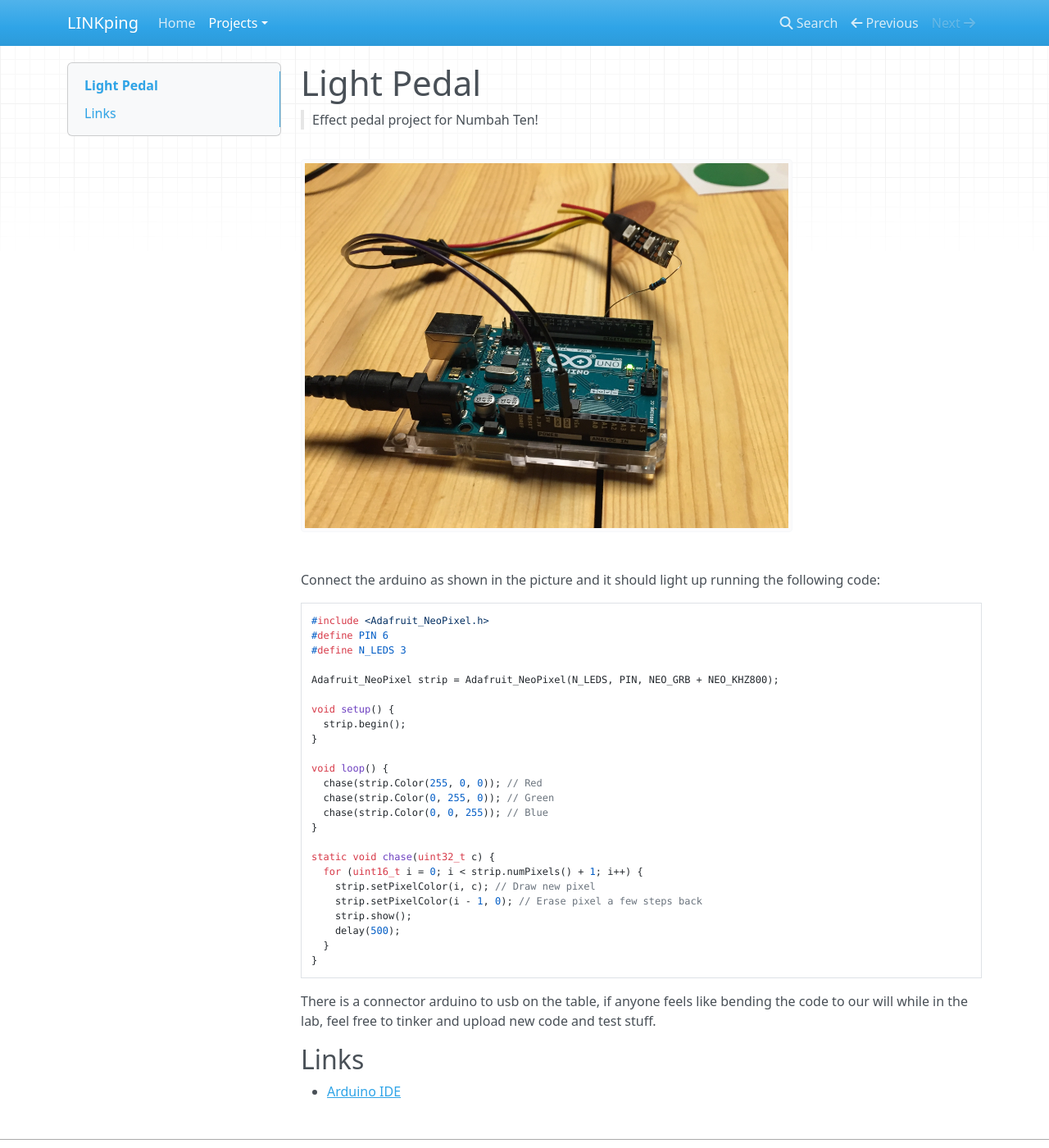
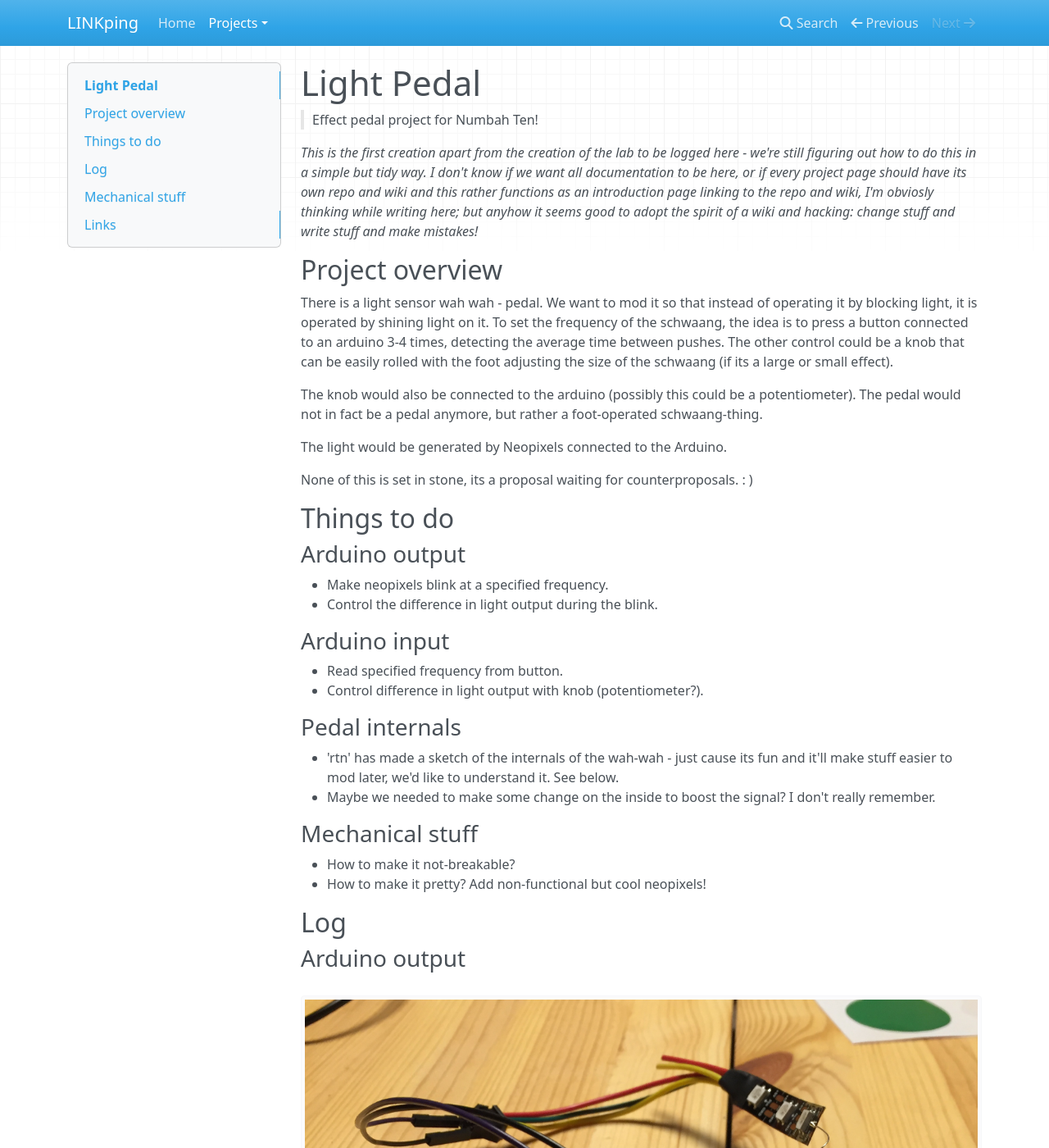
Before and after one commit to LINKPing/docs, an MkDocs documentation site: the page built from docs/projects/light-pedal.md, in a window 1280 px wide and 1400 px high. Shown: the whole window at 82% size. Built offline with MkDocs 1.6.1, drawn with Linux system fonts in a browser that asks for light colours; nearby versions of some CDN libraries; some of the changed text lies outside the part shown.

Commit message:
Edited Lightpedal project page.

```diff
--- a/docs/projects/light-pedal.md
+++ b/docs/projects/light-pedal.md
@@ -2,7 +2,48 @@
 
 > Effect pedal project for Numbah Ten!
 
-![Image](lights_arduino.jpeg){: width=600px}
+*This is the first creation apart from the creation of the lab to be logged here - we're still figuring out how to do this in a simple but tidy way.*
+*I don't know if we want all documentation to be here, or if every project page should have its own repo and wiki and this rather functions as an introduction page
+linking to the repo and wiki, I'm obviosly thinking while writing here; but anyhow it seems good to adopt the spirit of a wiki and hacking: change stuff and write stuff
+and make mistakes!*
+
+## Project overview
+There is a light sensor wah wah - pedal. We want to mod it so that instead of operating it by blocking light, it is operated by shining light on it.
+To set the frequency of the schwaang, the idea is to press a button connected to an arduino 3-4 times, detecting the average time between pushes.
+The other control could be a knob that can be easily rolled with the foot adjusting the size of the schwaang (if its a large or small effect).
+
+The knob would also be connected to the arduino (possibly this could be a potentiometer).
+The pedal would not in fact be a pedal anymore, but rather a foot-operated schwaang-thing.
+
+The light would be generated by Neopixels connected to the Arduino.
+
+None of this is set in stone, its a proposal waiting for counterproposals. : )
+
+
+
+## Things to do
+
+### Arduino output
+* Make neopixels blink at a specified frequency.
+* Control the difference in light output during the blink.
+
+### Arduino input
+* Read specified frequency from button.
+* Control difference in light output with knob (potentiometer?).
+
+### Pedal internals
+* 'rtn' has made a sketch of the internals of the wah-wah - just cause its fun and it'll make stuff easier to mod later, we'd like to understand it. See below.
+* Maybe we needed to make some change on the inside to boost the signal? I don't really remember.
+
+### Mechanical stuff
+* How to make it not-breakable?
+* How to make it pretty? Add non-functional but cool neopixels!
+
+## Log
+
+### Arduino output
+
+![Image](lights_arduino.jpeg)
 
 Connect the arduino as shown in the picture and it should light up running the following code:
 
@@ -35,6 +76,19 @@ static void chase(uint32_t c) {
 
 There is a connector arduino to usb on the table, if anyone feels like bending the code to our will while in the lab, feel free to tinker and upload new code and test stuff.
 
+### Arduino input
+Have managed to get time between button presses, but then it didn't work again after switching Arduino.
+
+### Pedal internals
+Sketch of the light pedal:
+![Image](rtn_sketch.jpg)
+
+
+
+## Mechanical stuff
+*Nothing here yet.*
+
 ## Links
 
 * [Arduino IDE](https://www.arduino.cc/en/Main.Software){:target="_blank"}
+* [The specs for the T1 transistor.](https://www.farnell.com/datasheets/60957.pdf){:target="_blank"}
```
Also changed, not shown: docs/projects/rtn_sketch.jpg (added).
